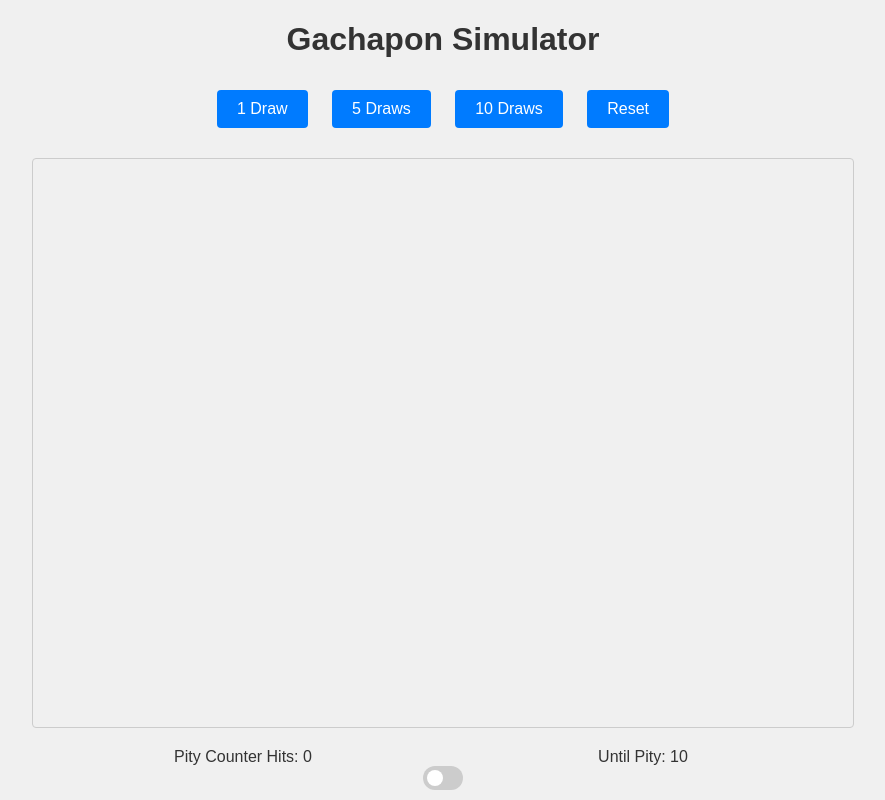
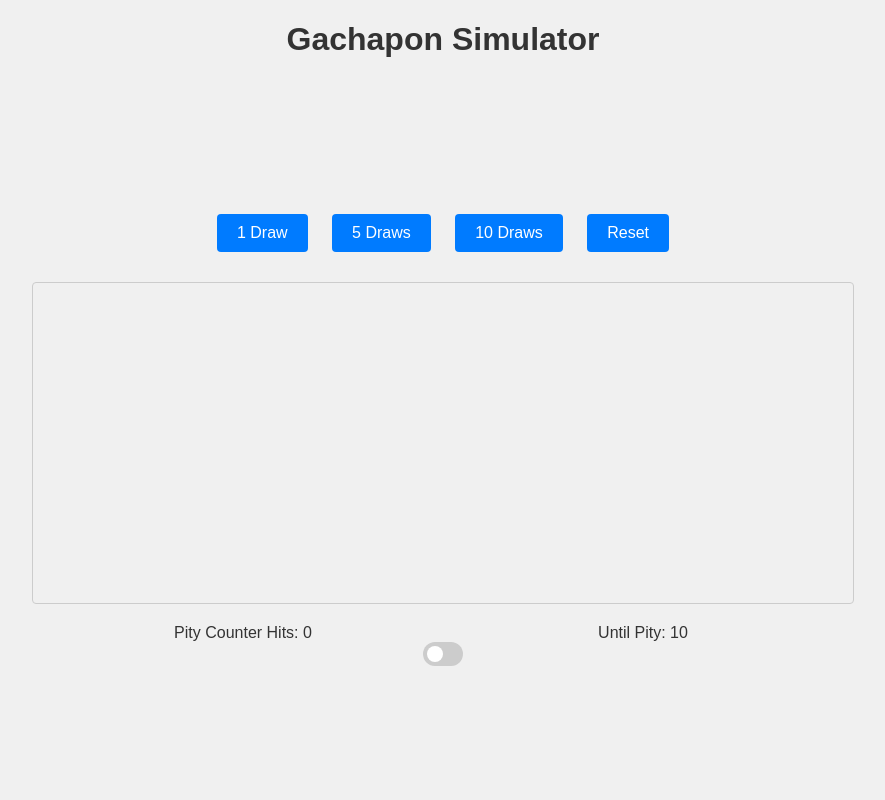
Before and after one commit to clintyip/dungos, a plain HTML site: page index.html in a window 1280 px wide. Shown: the whole page, without its empty margins (197-1082 px from the left). Drawn offline with Linux system fonts and the light colour scheme.

Commit message:
Update index.html

```diff
--- a/index.html
+++ b/index.html
@@ -100,6 +100,8 @@
             border-radius: 4px;
             flex-grow: 1;
             overflow-y: auto;
+            width: 100%;
+            max-height: 300px; /* Set max height to control scroll and size */
             width: 100%;
         }
         #output {
```
